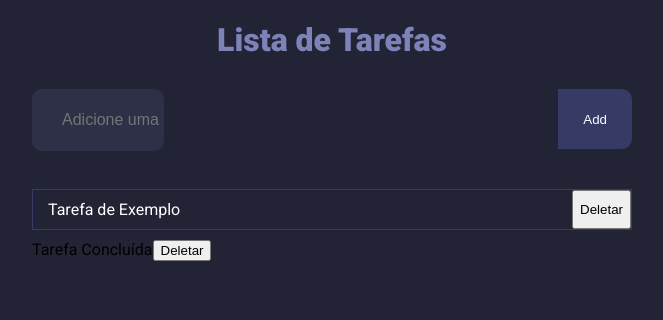
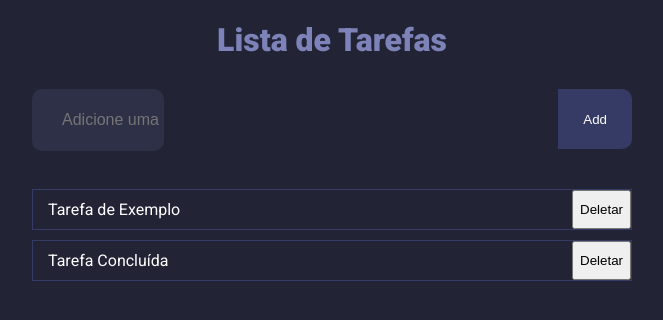
Before and after one commit to alopo2/to-do-list-react, a React (Vite) app in the folder todo-list/: page / in a window 1280 px wide. Shown: the top 320 px of the page, without its empty margins (308-971 px from the left). Built offline with nearby package versions, Linux system fonts and the light colour scheme.

Commit message:
altera nome da classe

```diff
--- a/todo-list/src/TodoList.jsx
+++ b/todo-list/src/TodoList.jsx
@@ -21,7 +21,7 @@ function TodoList() {
                     <button>Deletar</button>
                 </div>
 
-                <div className="itemCompleto">
+                <div className="item completo">
                     <span>Tarefa Concluída</span>
                     <button>Deletar</button>
                 </div>
```
